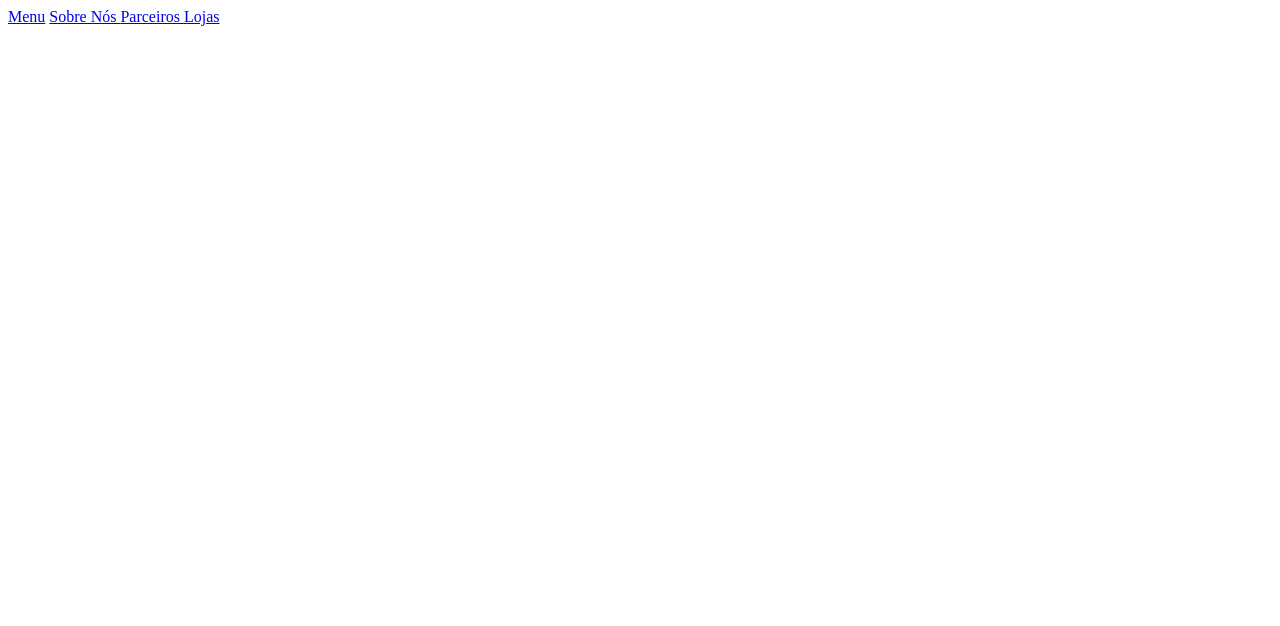
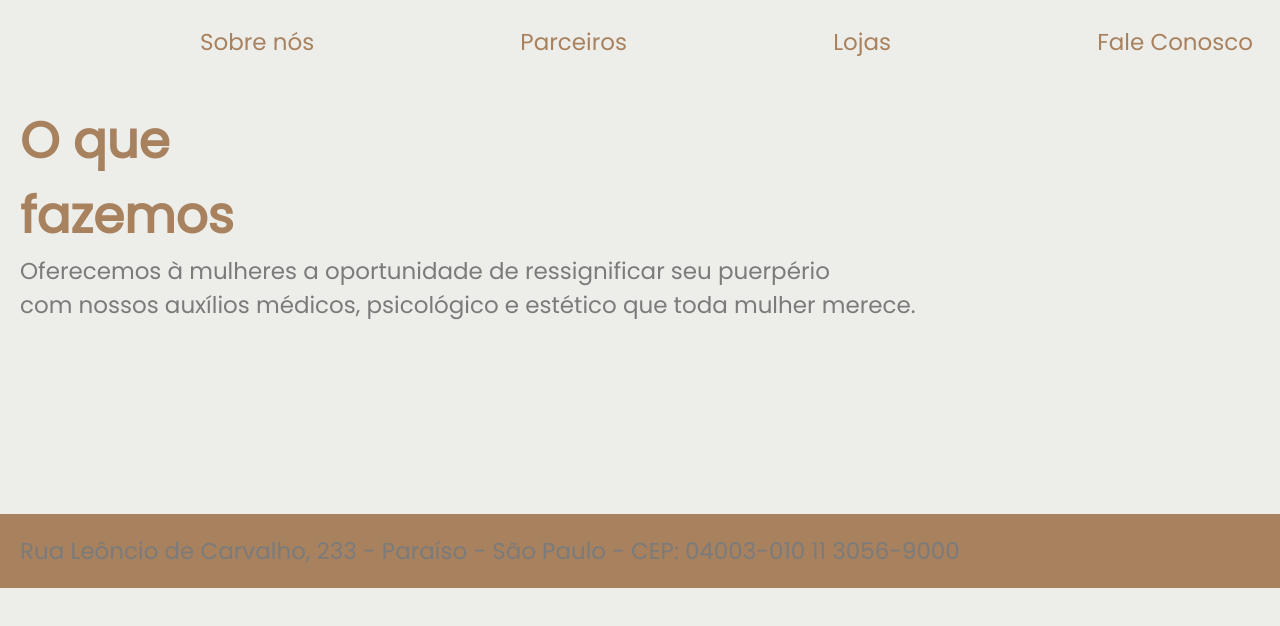
Before and after one commit to LeticiaHime/ZeloYa, a plain HTML site: page HTML/unidades.html in a window 1280 px wide. Drawn offline with nearby package versions, Linux system fonts and the light colour scheme.

Commit message:
atualização hime
formulário html + css

```diff
--- /dev/null
+++ b/CSS/styleFaleConosco.css
@@ -0,0 +1,95 @@
+@import url('https://fonts.googleapis.com/css2?family=Poppins&display=swap');
+
+*{
+    margin: 0;
+    padding: 0;
+}
+
+
+
+:root{
+    --corfundo: #EDEDE9;
+    --cormarrom: #A8815E;
+    --corrose: #F0DDD2;
+    --corcinza: #7B7B7B;
+    --cormarromclaro: #cca88b;
+}
+
+
+body{
+    background-color: var(--corfundo);
+}
+
+header {
+    background-color: var(--corfundo);
+    padding-top: 25px;
+    padding-bottom: 25px;
+}
+
+nav a{
+    font-family: 'Poppins', sans-serif;    font-size: 20px;
+    color: var(--cormarrom);
+    font-size: 23px;
+    text-decoration: none;
+    margin-left: 10%;
+    margin-left: 15%;
+    padding-left: 8px;
+
+}
+
+h1{
+    font-family: 'Poppins', sans-serif;    font-size: 20px;
+    color: var(--cormarrom);
+    font-size: 50px;
+    padding-left: 20px;
+    padding-top: 20px;
+
+
+
+
+
+}
+
+
+footer{
+    font-family: 'Poppins', sans-serif;    font-size: 20px;
+    background-color: var(--cormarrom);
+    color: var(--corfundo);
+    margin-top: 15%;
+    padding-top: 20px;
+    padding-bottom: 20px;
+
+}
+h2{
+    font-family: 'Poppins', sans-serif;    font-size: 20px;
+    color: var(--cormarrom);
+    font-size: 50px;
+    padding-left: 20px;
+    padding-top: 20px;
+}
+.div1{
+    font-family: 'Poppins', sans-serif;    font-size: 20px;
+    font-size: 25px;
+    color: var(--cormarrom);
+    background-color: rgb(216, 208, 191);
+    padding-left: 20px;
+    border-radius: 40px;
+    margin: 10px;
+    padding: 30px;
+}
+:hover input{
+    background-color: var(--cormarromclaro);
+    color: var(--corfundo);
+    border-color: var(--cormarrom);
+
+
+}
+
+input{
+    border-radius: 5px;
+    border-color: var(--cormarrom);
+    padding: 5px;
+    color: var(--corfundo);
+    background-color: var(--cormarromclaro);
+
+}
--- a/HTML/unidades.html
+++ b/HTML/unidades.html
@@ -5,23 +5,41 @@
 
     <meta charset="UTF-8">
     <meta name="viewport" content="width=device-width, initial-scale=1.0">
-    <title> Document </title>
-    <a href="../HTML/index.html"> Menu</a>
-    <a href="../HTML/sobreNós.html"> Sobre Nós </a>
-    <a href="../HTML/parceiros.html"> Parceiros </a>
-    <a href="../HTML/unidades.html"> Lojas </a>
-    <link rel="stylesheet" href="">
+    <link rel="shortcut icon" href="../IMG/Design sem nome (1).png" type="image/x-icon">
+    <link rel="stylesheet" href="../CSS/style.css">
+    <title> Zelo Iyá </title>
+
 </head>
 
 <body>
     <header>
-        <main>
+        <nav>
+            <a href="../HTML/sobreNós.html"> Sobre nós </a>
+            <a href="../HTML/parceiros.html"> Parceiros </a>
+            <a href="../HTML/unidades.html"> Lojas </a>
+            <a href="../HTML/faleConosco.html">Fale Conosco</a>
+        </nav>
+    </header>
 
-        </main>
-        <footer>
+    <h1> O que <br> fazemos</h1>
+    <p> Oferecemos à mulheres a oportunidade de ressignificar seu puerpério <br> com nossos auxílios médicos,
+        psicológico e estético que toda mulher merece. </p>
 
-        </footer>
-    </header>
+
+
+
+
+
+    <footer>
+        <p> Rua Leôncio de Carvalho, 233 - Paraíso - São Paulo - CEP: 04003-010 11 3056-9000
+        </p>
+<div></div>
+    </footer>
+    <script type="module" src="https://unpkg.com/ionicons@7.1.0/dist/ionicons/ionicons.esm.js"></script>
+    <script nomodule src="https://unpkg.com/ionicons@7.1.0/dist/ionicons/ionicons.js"></script>
+
+
+
 </body>
 
 </html>
```
Also changed, not shown: HTML/faleConosco.html (added, +58 -0 lines), HTML/index.html (+1 -1 lines), HTML/parceiros.html (+29 -11 lines), HTML/sobreNós.html (+29 -11 lines).
